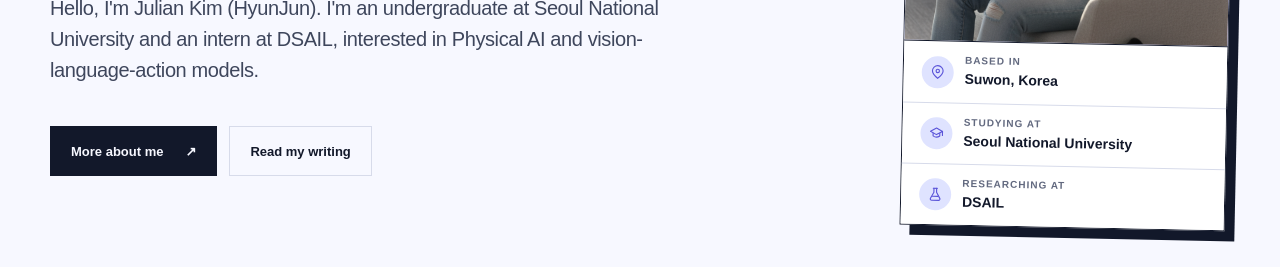
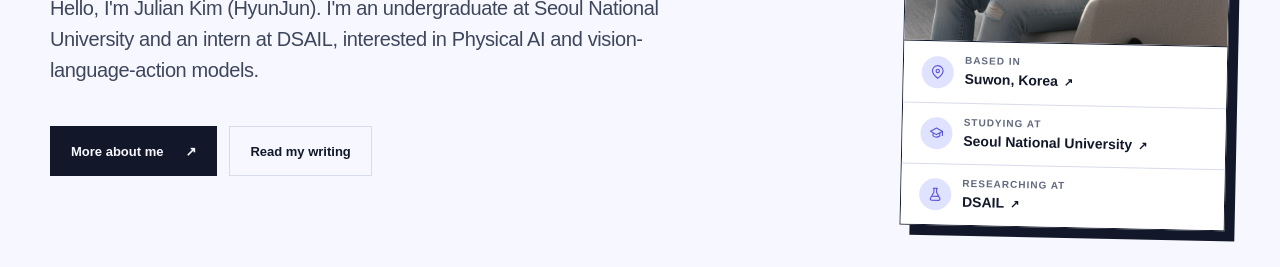
Before and after one commit to julnk0207/julnk0207.github.io, a Next.js app: page / in a window 1280 px wide. Shown: the part 483-750 px from the top of the page. Built offline with nearby package versions, Linux system fonts and the light colour scheme; a web font is replaced by a local one.

Commit message:
Added link to the information

```diff
--- a/app/components/ProfileFacts.tsx
+++ b/app/components/ProfileFacts.tsx
@@ -4,11 +4,27 @@ type ProfileFactsVariant = "home" | "about";
 const sharedFacts: Array<{
   label: string;
   value: string;
+  href: string;
   icon: FactIconName;
 }> = [
-  { label: "Based in", value: "Suwon, Korea", icon: "location" },
-  { label: "Studying at", value: "Seoul National University", icon: "education" },
-  { label: "Researching at", value: "DSAIL", icon: "research" },
+  {
+    label: "Based in",
+    value: "Suwon, Korea",
+    href: "https://maps.app.goo.gl/pHKQiMkCU4TKgk936",
+    icon: "location",
+  },
+  {
+    label: "Studying at",
+    value: "Seoul National University",
+    href: "https://en.snu.ac.kr",
+    icon: "education",
+  },
+  {
+    label: "Researching at",
+    value: "DSAIL",
+    href: "https://data.snu.ac.kr/",
+    icon: "research",
+  },
 ];
 
 function FactIcon({ name }: { name: FactIconName }) {
@@ -35,7 +51,11 @@ export function ProfileFacts({ variant }: { variant: ProfileFactsVariant }) {
           <span className="profile-fact-icon"><FactIcon name={fact.icon} /></span>
           <div>
             <dt>{fact.label}</dt>
-            <dd>{fact.value}</dd>
+            <dd>
+              <a href={fact.href} target="_blank" rel="noreferrer">
+                {fact.value}<span aria-hidden="true">↗</span>
+              </a>
+            </dd>
           </div>
         </div>
       ))}
--- a/app/globals.css
+++ b/app/globals.css
@@ -203,6 +203,10 @@ button { font: inherit; }
 .profile-fact-icon svg { width: 16px; height: 16px; fill: none; stroke: currentColor; stroke-width: 1.7; stroke-linecap: round; stroke-linejoin: round; }
 .profile-fact dt { margin: 0 0 4px; font-family: var(--font-google-sans-code); font-size: 10px; font-weight: 600; line-height: 1; letter-spacing: .1em; color: var(--muted); text-transform: uppercase; }
 .profile-fact dd { margin: 0; font-size: 14px; font-weight: 650; line-height: 1.35; }
+.profile-fact dd a { display: inline-flex; align-items: baseline; gap: 6px; transition: color .2s ease; }
+.profile-fact dd a span { font-size: 11px; transition: transform .2s ease; }
+.profile-fact dd a:hover { color: var(--accent); }
+.profile-fact dd a:hover span { transform: translate(2px, -2px); }
 .profile-facts-home { margin: 0; border: 0; }
 .profile-facts-home .profile-fact { min-height: 61px; padding-inline: 18px; }
 .about-contact { margin-top: 34px; padding-top: 28px; border-top: 1px solid var(--line); }
```
